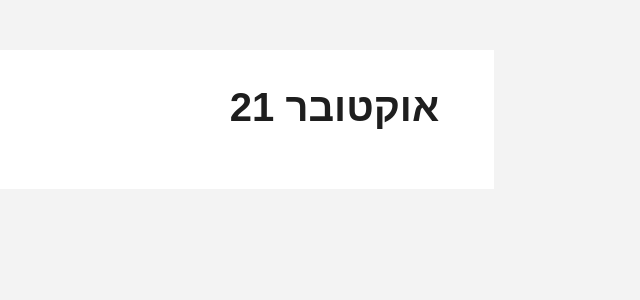
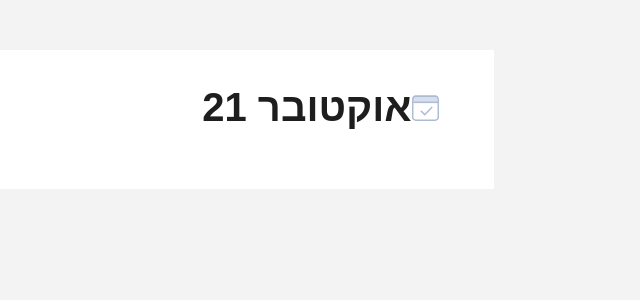
Before and after one commit to dfmbrains/ensoh-web-salary, a React (Create React App) app: page / in a window 1280 px wide. Shown: the top 300 px of the page, without its empty margins (306-946 px from the left). Built offline with nearby package versions, Linux system fonts and the light colour scheme; the HTML template or start-up script is replaced by a standard one; a web font is replaced by a local one.

Commit message:
calendar icon

```diff
--- a/src/pages/Home/Calculations/index.tsx
+++ b/src/pages/Home/Calculations/index.tsx
@@ -5,7 +5,12 @@ import CalendarIcon from '../../../assets/img/calendarIcon.svg';
 const Calculations = () => {
     return (
         <div className={"calculations homeBox"}>
-            <h2 className="calculations__title">21 אוקטובר</h2>
+            <h2 className="calculations__title">
+                21 אוקטובר
+                <span>
+                    <img src={CalendarIcon} alt="CalendarIcon"/>
+                </span>
+            </h2>
         </div>
     );
 };
```
